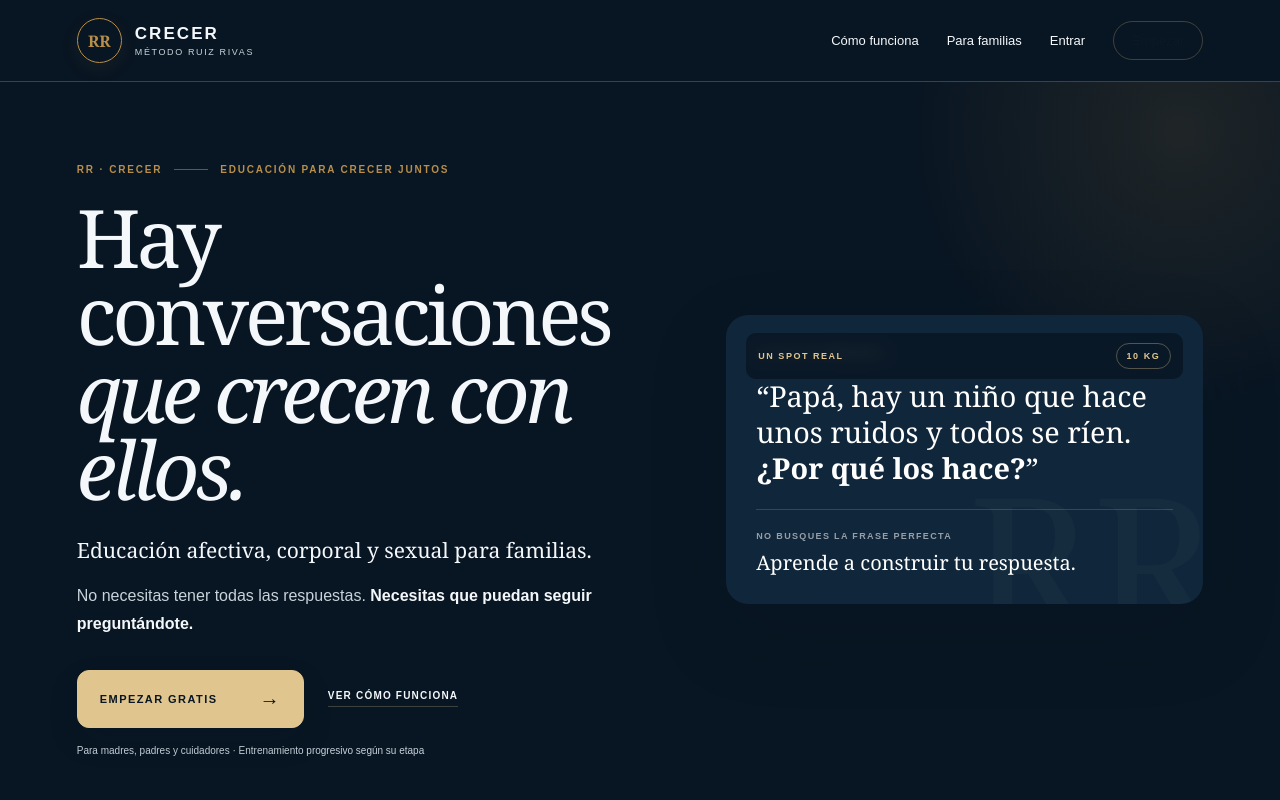
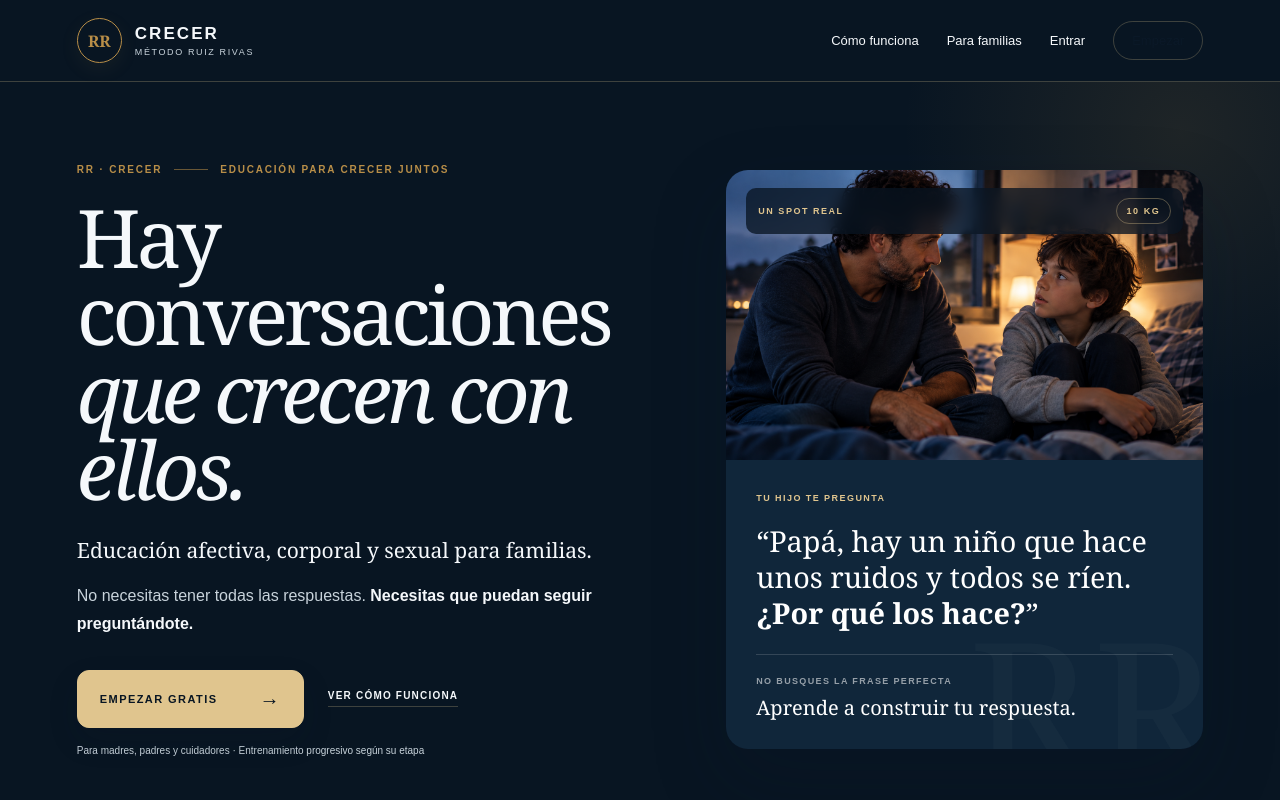
Before and after one commit to elpozo84/rr-crecer, a Next.js app: page / in a window 1280 px wide. Shown: the top 800 px of the page. Built offline with nearby package versions, Linux system fonts and the light colour scheme.

Commit message:
Añadir fotografía existente a la portada

```diff
--- a/app/page.js
+++ b/app/page.js
@@ -1,4 +1,5 @@
 import Link from "next/link";
+import Image from "next/image";
 
 const paths = [
   {
@@ -105,6 +106,15 @@ export default function Home() {
           </div>
 
           <div className="premiumHeroPanel">
+            <div className="premiumHeroPhoto">
+              <Image
+                src="/hero-crecer.png"
+                alt="Un padre escucha a su hijo mientras conversan en casa"
+                fill
+                priority
+                sizes="(max-width: 800px) 100vw, 44vw"
+              />
+            </div>
             <div className="premiumPanelTop">
               <span>UN SPOT REAL</span>
               <b>10 KG</b>
```
